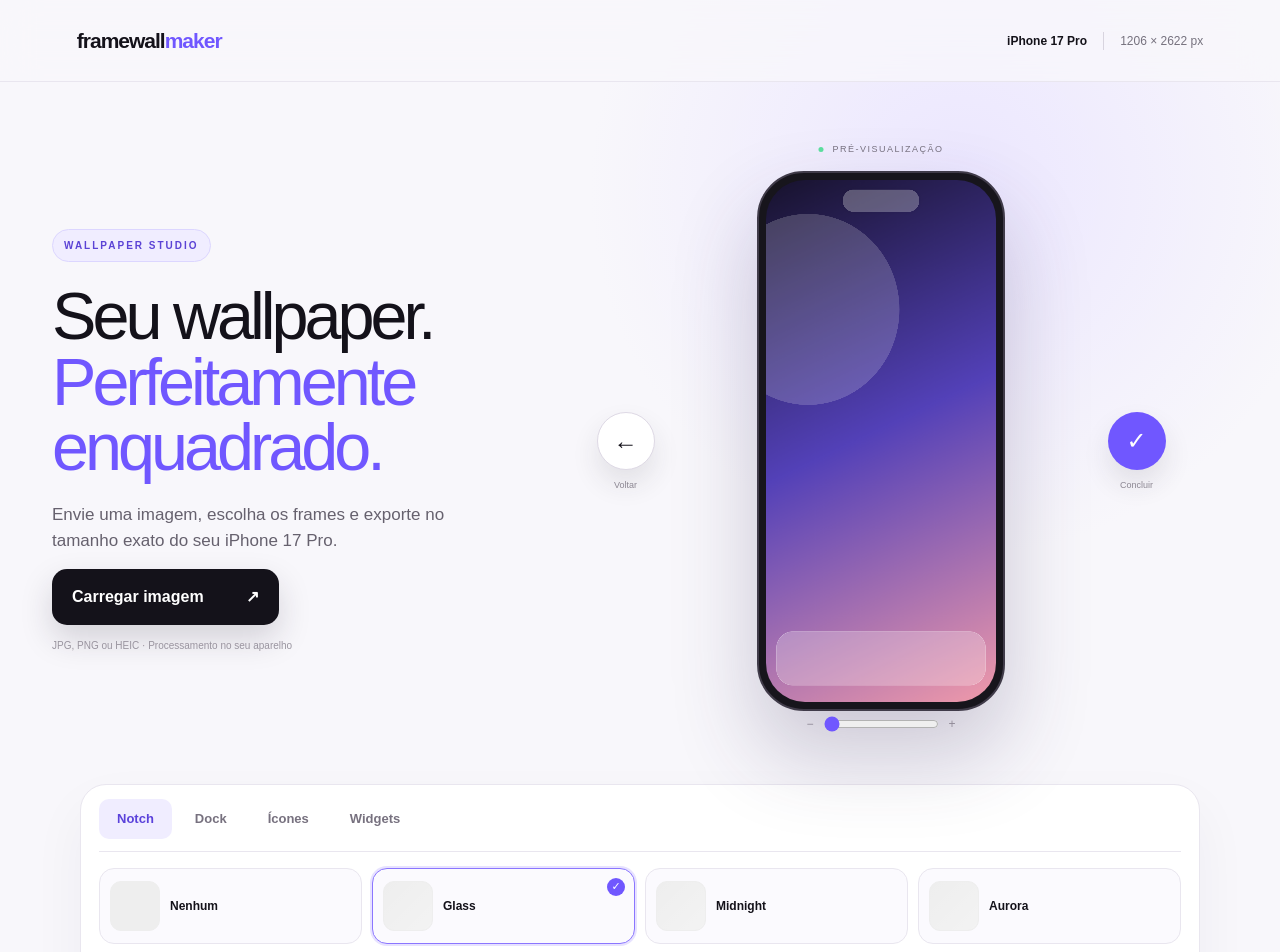
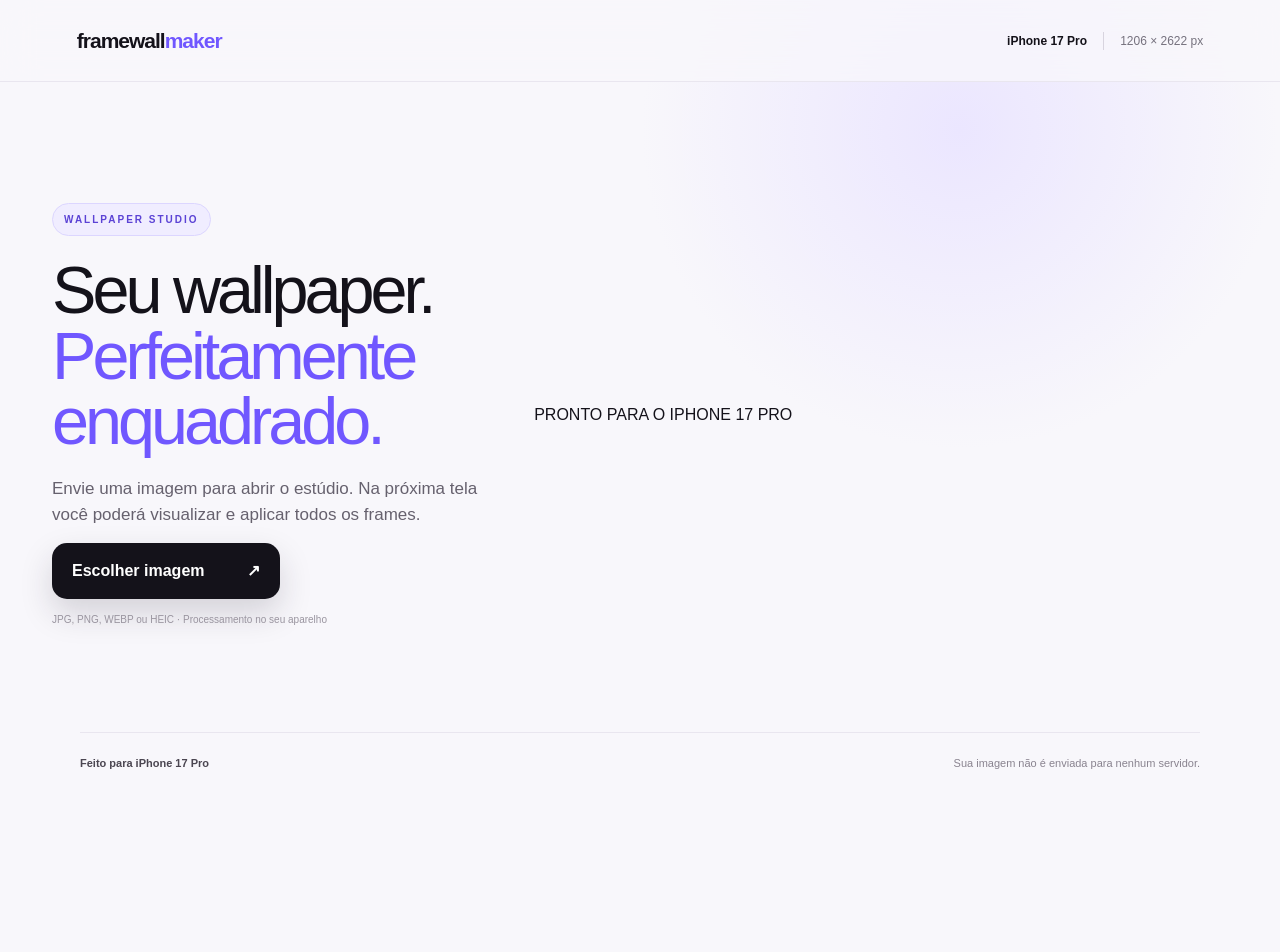
Before and after one commit to Sagittaryuz/framewallmaker, a Next.js app: page / in a window 1280 px wide. Shown: the top 952 px of the page. After the commit the page ends 814 px from the top, so only its background shows below. Built offline with nearby package versions, Linux system fonts and the light colour scheme.

Commit message:
Fix download and add dedicated editor screen

```diff
--- a/app/page.tsx
+++ b/app/page.tsx
@@ -1,88 +1,14 @@
 "use client";
-
 import { ChangeEvent, useEffect, useRef, useState } from "react";
-
-const W = 1206, H = 2622;
-type Layer = "island" | "dock" | "icons" | "widgets";
-
-const choices: Record<Layer, {name:string; color:string}[]> = {
-  island: [
-    { name: "Nenhum", color: "transparent" }, { name: "Glass", color: "rgba(255,255,255,.28)" },
-    { name: "Midnight", color: "rgba(5,8,18,.82)" }, { name: "Aurora", color: "rgba(123,92,255,.52)" },
-  ],
-  dock: [
-    { name: "Nenhum", color: "transparent" }, { name: "Frost", color: "rgba(255,255,255,.24)" },
-    { name: "Smoke", color: "rgba(15,20,32,.48)" }, { name: "Violet", color: "rgba(122,92,255,.36)" },
-  ],
-  icons: [
-    { name: "Nenhum", color: "transparent" }, { name: "Outline", color: "rgba(255,255,255,.4)" },
-    { name: "Dark", color: "rgba(7,10,18,.48)" }, { name: "Lilac", color: "rgba(159,125,255,.38)" },
-  ],
-  widgets: [
-    { name: "Nenhum", color: "transparent" }, { name: "Glass", color: "rgba(255,255,255,.22)" },
-    { name: "Ink", color: "rgba(9,13,24,.55)" }, { name: "Gradient", color: "rgba(103,70,255,.42)" },
-  ],
-};
-
-export default function Home() {
-  const canvasRef = useRef<HTMLCanvasElement>(null);
-  const fileRef = useRef<HTMLInputElement>(null);
-  const [image, setImage] = useState<HTMLImageElement | null>(null);
-  const [active, setActive] = useState<Layer>("island");
-  const [selected, setSelected] = useState<Record<Layer,number>>({ island:1, dock:1, icons:0, widgets:0 });
-  const [zoom, setZoom] = useState(1);
-  const [done, setDone] = useState(false);
-
-  useEffect(() => {
-    const c = canvasRef.current; if (!c) return;
-    const ctx = c.getContext("2d"); if (!ctx) return;
-    ctx.clearRect(0,0,W,H);
-    if (image) {
-      const s = Math.max(W/image.width,H/image.height)*zoom;
-      const dw=image.width*s, dh=image.height*s;
-      ctx.drawImage(image,(W-dw)/2,(H-dh)/2,dw,dh);
-    } else {
-      const g=ctx.createLinearGradient(0,0,W,H); g.addColorStop(0,"#17122c"); g.addColorStop(.48,"#5341b8"); g.addColorStop(1,"#f09aaa");
-      ctx.fillStyle=g; ctx.fillRect(0,0,W,H);
-      ctx.fillStyle="rgba(255,255,255,.18)"; ctx.beginPath(); ctx.arc(220,650,480,0,Math.PI*2);ctx.fill();
-    }
-    drawFrames(ctx, selected);
-  },[image,selected,zoom]);
-
-  function upload(e:ChangeEvent<HTMLInputElement>){
-    const file=e.target.files?.[0]; if(!file)return;
-    const img=new Image(); img.onload=()=>{setImage(img);URL.revokeObjectURL(img.src)}; img.src=URL.createObjectURL(file);
-  }
-  function choose(i:number){setSelected(s=>({...s,[active]:i}));setDone(false)}
-  function download(){const a=document.createElement("a");a.download="framewallmaker-iphone-17-pro.png";a.href=canvasRef.current!.toDataURL("image/png");a.click()}
-
-  return <main>
-    <nav><a className="brand" href="#">framewall<span>maker</span></a><div className="navMeta"><b>iPhone 17 Pro</b><span>1206 × 2622 px</span></div></nav>
-    <section className="hero">
-      <div className="copy"><span className="eyebrow">WALLPAPER STUDIO</span><h1>Seu wallpaper.<br/><em>Perfeitamente enquadrado.</em></h1><p>Envie uma imagem, escolha os frames e exporte no tamanho exato do seu iPhone 17 Pro.</p><button className="primary" onClick={()=>fileRef.current?.click()}>Carregar imagem <span>↗</span></button><input ref={fileRef} hidden type="file" accept="image/*" onChange={upload}/><small>JPG, PNG ou HEIC · Processamento no seu aparelho</small></div>
-      <div className="editorShell">
-        <button className="side left" aria-label="Voltar" onClick={()=>setDone(false)}>←<small>Voltar</small></button>
-        <div className={`phone ${done?"finished":""}`}>
-          <canvas ref={canvasRef} width={W} height={H}/>
-          <div className="phoneLabel"><i/> PRÉ-VISUALIZAÇÃO</div>
-        </div>
-        <button className="side right" aria-label="Concluir" onClick={()=>setDone(true)}>✓<small>Concluir</small></button>
-        <div className="zoom"><span>−</span><input aria-label="Zoom" type="range" min="1" max="2" step=".05" value={zoom} onChange={e=>setZoom(+e.target.value)}/><span>+</span></div>
-      </div>
-    </section>
-    <section className="studio">
-      <div className="tabs">{(["island","dock","icons","widgets"] as Layer[]).map(x=><button key={x} className={active===x?"active":""} onClick={()=>setActive(x)}>{x==="island"?"Notch":x==="dock"?"Dock":x==="icons"?"Ícones":"Widgets"}</button>)}</div>
-      <div className="styles">{choices[active].map((x,i)=><button key={x.name} className={selected[active]===i?"chosen":""} onClick={()=>choose(i)}><span style={{background:x.color}}/><b>{x.name}</b>{selected[active]===i&&<i>✓</i>}</button>)}</div>
-      <button className="download" disabled={!done} onClick={download}>{done?"Baixar wallpaper em alta resolução":"Conclua as edições para baixar"}<span>↓</span></button>
-    </section>
-    <footer><b>Feito para iPhone 17 Pro</b><span>As molduras seguem a grade visual do iOS 26. A posição pode variar conforme o layout dos ícones.</span></footer>
-  </main>
+const W=1206,H=2622; type Layer="island"|"dock"|"icons"|"widgets";
+const choices:Record<Layer,{name:string;color:string}[]>={island:[{name:"Nenhum",color:"transparent"},{name:"Glass",color:"rgba(255,255,255,.28)"},{name:"Midnight",color:"rgba(5,8,18,.82)"},{name:"Aurora",color:"rgba(123,92,255,.52)"}],dock:[{name:"Nenhum",color:"transparent"},{name:"Frost",color:"rgba(255,255,255,.24)"},{name:"Smoke",color:"rgba(15,20,32,.48)"},{name:"Violet",color:"rgba(122,92,255,.36)"}],icons:[{name:"Nenhum",color:"transparent"},{name:"Outline",color:"rgba(255,255,255,.4)"},{name:"Dark",color:"rgba(7,10,18,.48)"},{name:"Lilac",color:"rgba(159,125,255,.38)"}],widgets:[{name:"Nenhum",color:"transparent"},{name:"Glass",color:"rgba(255,255,255,.22)"},{name:"Ink",color:"rgba(9,13,24,.55)"},{name:"Gradient",color:"rgba(103,70,255,.42)"}]};
+export default function Home(){
+ const canvasRef=useRef<HTMLCanvasElement>(null),fileRef=useRef<HTMLInputElement>(null);const[image,setImage]=useState<HTMLImageElement|null>(null),[stage,setStage]=useState<"landing"|"editor">("landing"),[active,setActive]=useState<Layer>("island"),[selected,setSelected]=useState<Record<Layer,number>>({island:1,dock:1,icons:0,widgets:0});
+ useEffect(()=>{const c=canvasRef.current;if(!c||!image)return;const ctx=c.getContext("2d");if(!ctx)return;const scale=Math.max(W/image.width,H/image.height),dw=image.width*scale,dh=image.height*scale;ctx.clearRect(0,0,W,H);ctx.drawImage(image,(W-dw)/2,(H-dh)/2,dw,dh);drawFrames(ctx,selected)},[image,selected,stage]);
+ function upload(e:ChangeEvent<HTMLInputElement>){const file=e.target.files?.[0];if(!file)return;const url=URL.createObjectURL(file),img=new Image();img.onload=()=>{setImage(img);setStage("editor");URL.revokeObjectURL(url)};img.src=url}
+ function download(){const canvas=canvasRef.current;if(!canvas)return;canvas.toBlob(blob=>{if(!blob)return;const url=URL.createObjectURL(blob),a=document.createElement("a");a.href=url;a.download="framewallmaker-iphone-17-pro.png";document.body.appendChild(a);a.click();a.remove();setTimeout(()=>URL.revokeObjectURL(url),2000)},"image/png",1)}
+ if(stage==="landing")return <main className="landingPage"><nav><a className="brand" href="#">framewall<span>maker</span></a><div className="navMeta"><b>iPhone 17 Pro</b><span>1206 × 2622 px</span></div></nav><section className="hero landingHero"><div className="copy"><span className="eyebrow">WALLPAPER STUDIO</span><h1>Seu wallpaper.<br/><em>Perfeitamente enquadrado.</em></h1><p>Envie uma imagem para abrir o estúdio. Na próxima tela você poderá visualizar e aplicar todos os frames.</p><button className="primary" onClick={()=>fileRef.current?.click()}>Escolher imagem <span>↗</span></button><input ref={fileRef} hidden type="file" accept="image/*" onChange={upload}/><small>JPG, PNG, WEBP ou HEIC · Processamento no seu aparelho</small></div><div className="landingVisual"><div className="miniPhone"><div className="miniIsland"/><div className="miniGlow"/><div className="miniDock"/></div><span>PRONTO PARA O IPHONE 17 PRO</span></div></section><footer><b>Feito para iPhone 17 Pro</b><span>Sua imagem não é enviada para nenhum servidor.</span></footer></main>;
+ return <main className="editorPage"><nav><button className="backTop" onClick={()=>setStage("landing")}>← Voltar</button><a className="brand" href="#">framewall<span>maker</span></a><button className="finishTop" onClick={download}>Concluir e baixar ↓</button></nav><section className="workspace"><button className="side left" aria-label="Voltar" onClick={()=>setStage("landing")}>←<small>Voltar</small></button><div className="expandedPhone"><canvas ref={canvasRef} width={W} height={H}/><div className="phoneLabel"><i/> EDIÇÃO EM TEMPO REAL</div></div><button className="side right" aria-label="Concluir e baixar" onClick={download}>↓<small>Concluir</small></button></section><section className="studio editorStudio"><div className="tabs">{(["island","dock","icons","widgets"] as Layer[]).map(x=><button key={x} className={active===x?"active":""} onClick={()=>setActive(x)}>{x==="island"?"Notch":x==="dock"?"Dock":x==="icons"?"Ícones":"Widgets"}</button>)}</div><div className="styles">{choices[active].map((x,i)=><button key={x.name} className={selected[active]===i?"chosen":""} onClick={()=>setSelected(s=>({...s,[active]:i}))}><span style={{background:x.color}}/><b>{x.name}</b>{selected[active]===i&&<i>✓</i>}</button>)}</div><button className="download" onClick={download}>Concluir e baixar wallpaper<span>↓</span></button></section></main>
 }
-
 function rr(ctx:CanvasRenderingContext2D,x:number,y:number,w:number,h:number,r:number){ctx.beginPath();ctx.roundRect(x,y,w,h,r);ctx.fill()}
-function drawFrames(ctx:CanvasRenderingContext2D,s:Record<Layer,number>){
-  const island=choices.island[s.island].color; if(island!=="transparent"){ctx.fillStyle=island;ctx.shadowColor="rgba(0,0,0,.25)";ctx.shadowBlur=25;rr(ctx,402,48,402,112,58);ctx.shadowBlur=0}
-  const dock=choices.dock[s.dock].color; if(dock!=="transparent"){ctx.fillStyle=dock;ctx.strokeStyle="rgba(255,255,255,.28)";ctx.lineWidth=3;rr(ctx,54,2268,1098,270,86);ctx.stroke()}
-  const icon=choices.icons[s.icons].color; if(icon!=="transparent"){ctx.fillStyle=icon;ctx.strokeStyle="rgba(255,255,255,.28)";ctx.lineWidth=3;for(const x of [72,348,624,900])for(const y of [342,630,918,1206,1494,1782]){rr(ctx,x,y,234,234,56);ctx.stroke()}}
-  const widget=choices.widgets[s.widgets].color; if(widget!=="transparent"){ctx.fillStyle=widget;ctx.strokeStyle="rgba(255,255,255,.3)";ctx.lineWidth=3;rr(ctx,66,330,501,501,72);ctx.stroke();rr(ctx,66,876,1074,501,72);ctx.stroke();rr(ctx,66,1422,1074,1062,72);ctx.stroke()}
-}
+function drawFrames(ctx:CanvasRenderingContext2D,s:Record<Layer,number>){const island=choices.island[s.island].color;if(island!=="transparent"){ctx.fillStyle=island;ctx.shadowColor="rgba(0,0,0,.25)";ctx.shadowBlur=25;rr(ctx,402,48,402,112,58);ctx.shadowBlur=0}const dock=choices.dock[s.dock].color;if(dock!=="transparent"){ctx.fillStyle=dock;ctx.strokeStyle="rgba(255,255,255,.28)";ctx.lineWidth=3;rr(ctx,54,2268,1098,270,86);ctx.stroke()}const icon=choices.icons[s.icons].color;if(icon!=="transparent"){ctx.fillStyle=icon;ctx.strokeStyle="rgba(255,255,255,.28)";ctx.lineWidth=3;for(const x of [72,348,624,900])for(const y of [342,630,918,1206,1494,1782]){rr(ctx,x,y,234,234,56);ctx.stroke()}}const widget=choices.widgets[s.widgets].color;if(widget!=="transparent"){ctx.fillStyle=widget;ctx.strokeStyle="rgba(255,255,255,.3)";ctx.lineWidth=3;rr(ctx,66,330,501,501,72);ctx.stroke();rr(ctx,66,876,1074,501,72);ctx.stroke();rr(ctx,66,1422,1074,1062,72);ctx.stroke()}}
```
